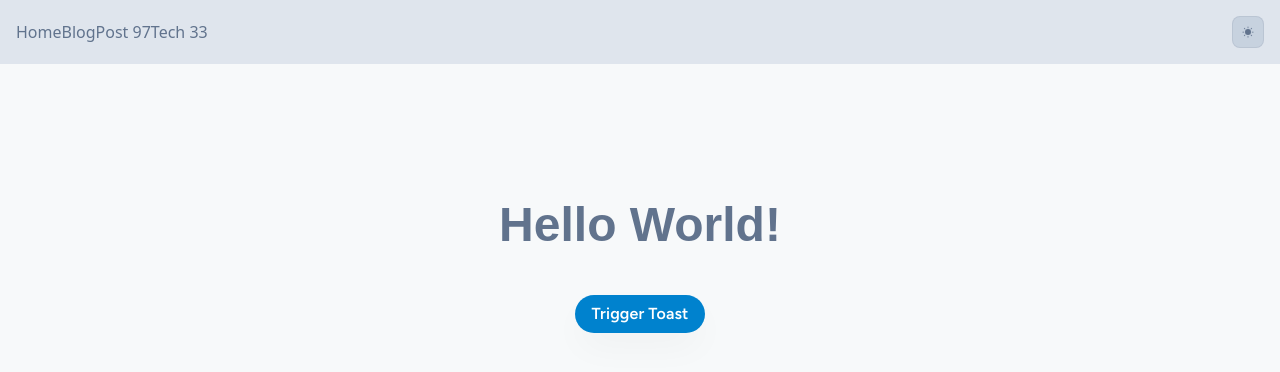
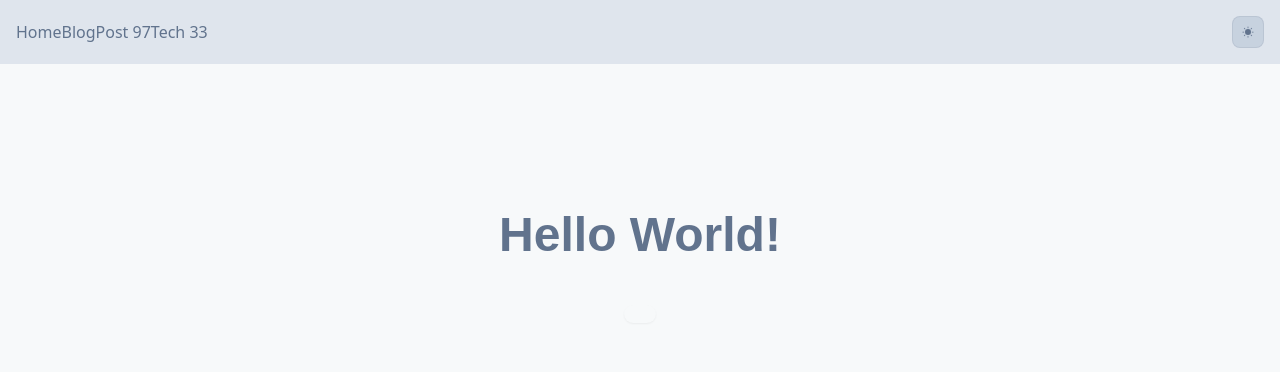
Before and after one commit to lorenzoferrante97/frontend-template, a Next.js app: page / in a window 1280 px wide. Shown: the top 372 px of the page. Built offline with nearby package versions, Linux system fonts and the light colour scheme; a web font is replaced by a local one.

Commit message:
add: import switch from shadcn

```diff
--- /dev/null
+++ b/app/components/ui/switch.jsx
@@ -0,0 +1,27 @@
+"use client"
+
+import * as SwitchPrimitive from "@radix-ui/react-switch"
+// import * as React from "react"
+
+import { cn } from "@/lib/utils"
+
+function Switch({ className, ...props }) {
+  return (
+    <SwitchPrimitive.Root
+      className={cn(
+        "peer data-[state=checked]:bg-primary data-[state=unchecked]:bg-input focus-visible:border-ring focus-visible:ring-ring/50 dark:data-[state=unchecked]:bg-input/80 inline-flex h-[1.15rem] w-8 shrink-0 items-center rounded-full border border-transparent shadow-xs transition-all outline-none focus-visible:ring-[3px] disabled:cursor-not-allowed disabled:opacity-50",
+        className
+      )}
+      data-slot='switch'
+      {...props}>
+      <SwitchPrimitive.Thumb
+        className={cn(
+          "bg-background dark:data-[state=unchecked]:bg-foreground dark:data-[state=checked]:bg-primary-foreground pointer-events-none block size-4 rounded-full ring-0 transition-transform data-[state=checked]:translate-x-[calc(100%-2px)] data-[state=unchecked]:translate-x-0"
+        )}
+        data-slot='switch-thumb'
+      />
+    </SwitchPrimitive.Root>
+  )
+}
+
+export { Switch }
--- a/app/page.jsx
+++ b/app/page.jsx
@@ -136,7 +136,9 @@
 
 // import { Slider } from "@/app/components/ui/slider";
 
-import ToastSection from "./components/ToastSection";
+// import ToastSection from "./components/ToastSection";
+
+import { Switch } from "@/app/components/ui/switch";
 
 export default function Home() {
 	return (
@@ -424,7 +426,10 @@
 				{/* <Slider defaultValue={[50]} max={100} min={0} step={1} /> */}
 
 				{/* - Toast ------------------------- */}
-				<ToastSection />
+				{/* <ToastSection /> */}
+
+				{/* - Switch ------------------------- */}
+				<Switch />
 
 				{/* - LOCAL IMG ---------------------------------------------------------------------- */}
 				{/* local image */}
--- a/package.json
+++ b/package.json
@@ -24,6 +24,7 @@
     "@radix-ui/react-select": "^2.2.6",
     "@radix-ui/react-slider": "^1.3.6",
     "@radix-ui/react-slot": "^1.2.3",
+    "@radix-ui/react-switch": "^1.2.6",
     "class-variance-authority": "^0.7.1",
     "clsx": "^2.1.1",
     "embla-carousel-react": "^8.6.0",
```
Also changed, not shown: 1 other file (tests, documents, lock files or other folders).
